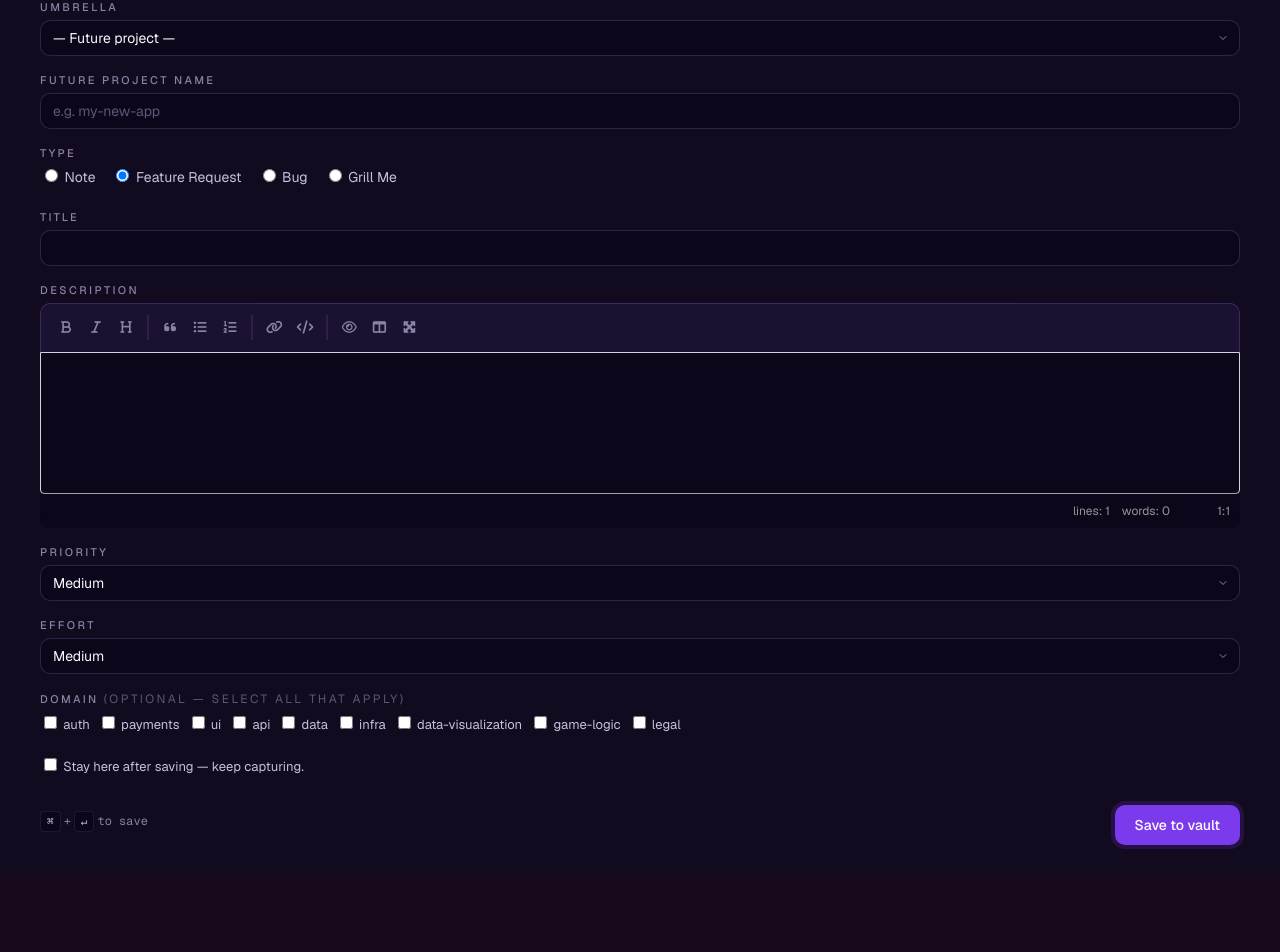
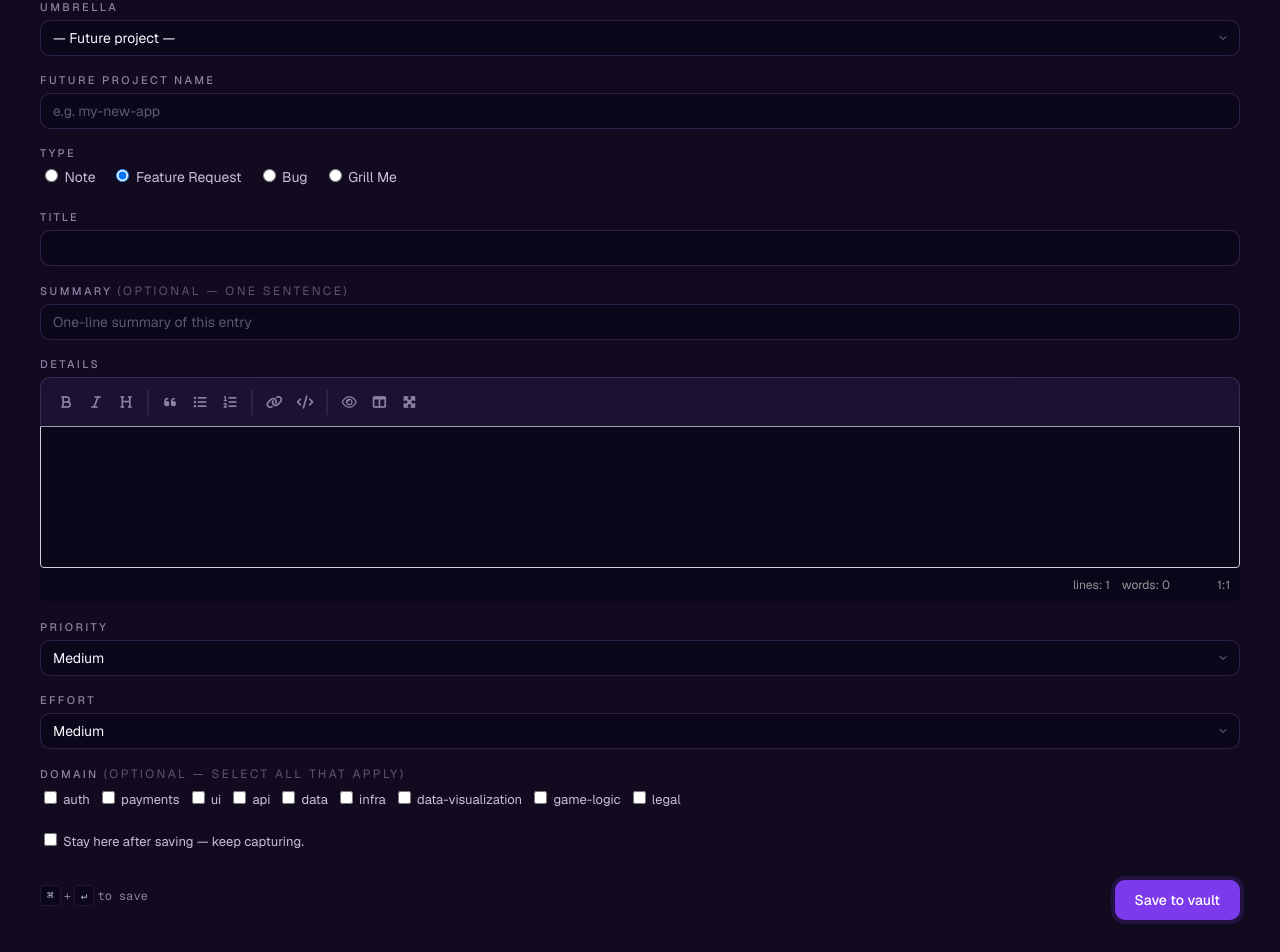
Before and after one commit to theryancoleman/ikeos, a Flask app: page /capture in a window 1280 px wide. Shown: the part 194-1146 px from the top of the page. Before the commit the page ends 1043 px from the top, so only its background shows below. Run offline with Flask 3, Linux system fonts and the light colour scheme; some libraries are stand-ins or nearby versions.

Commit message:
feat: add optional description frontmatter field to vault entries
OKF v0.1 recommends a one-sentence summary field alongside full body content.
Adding it as a nullable field in the capture form, JSON API, and entry view
gives agents a fast scan target without requiring a full body parse.

Co-Authored-By: Claude Sonnet 4.6 <noreply@anthropic.com>

```diff
--- a/app/routes/capture.py
+++ b/app/routes/capture.py
@@ -43,6 +43,7 @@ def capture_submit():
     data = {
         "type": entry_type,
         "title": request.form["title"],
+        "description": request.form.get("description", ""),
         "body": request.form.get("body", ""),
         "domains": request.form.getlist("domains"),
     }
@@ -186,6 +187,7 @@ def capture_json():
         "type": entry_type,
         "project": project,
         "title": title,
+        "description": req.get("description", ""),
         "body": req.get("body", ""),
         "domains": [],
     }
--- a/app/services/vault.py
+++ b/app/services/vault.py
@@ -402,6 +402,9 @@ def write_entry(data: dict) -> str:
         }
         if component:
             metadata["component"] = component
+        description = data.get("description", "").strip()
+        if description:
+            metadata["description"] = description
 
         if entry_type == "idea":
             metadata["priority"] = data.get("priority", "medium")
--- a/app/static/style.css
+++ b/app/static/style.css
@@ -197,6 +197,12 @@ a:hover { color: var(--brand-primary); text-decoration: underline; }
   font-family: var(--font-mono);
   font-size: var(--fs-caption);
   color: var(--text-tertiary);
+}
+.entry-summary {
+  font-size: var(--fs-body);
+  color: var(--text-secondary);
+  margin: calc(var(--space-2) * -1) 0 var(--space-3);
+  font-style: italic;
 }
 
 /* ── Eyebrow count (Phase 2) ─────────────────────────────────────────────── */
--- a/app/templates/capture.html
+++ b/app/templates/capture.html
@@ -48,7 +48,12 @@
   </div>
 
   <div class="field">
-    <label class="ike-eyebrow" for="body">Description</label>
+    <label class="ike-eyebrow" for="description">Summary <span class="field-optional">(optional — one sentence)</span></label>
+    <input id="description" name="description" type="text" placeholder="One-line summary of this entry">
+  </div>
+
+  <div class="field">
+    <label class="ike-eyebrow" for="body">Details</label>
     <textarea id="body" name="body" rows="5"></textarea>
   </div>
 
--- a/app/templates/entry.html
+++ b/app/templates/entry.html
@@ -21,6 +21,9 @@
   <header class="page-header">
     <span class="ike-eyebrow">{{ entry.type | capitalize }}</span>
     <h1>{{ entry.title }}</h1>
+    {% if entry.description %}
+      <p class="entry-summary">{{ entry.description }}</p>
+    {% endif %}
   </header>
 
   {% if entry.type == 'bug' and entry.severity %}
```
